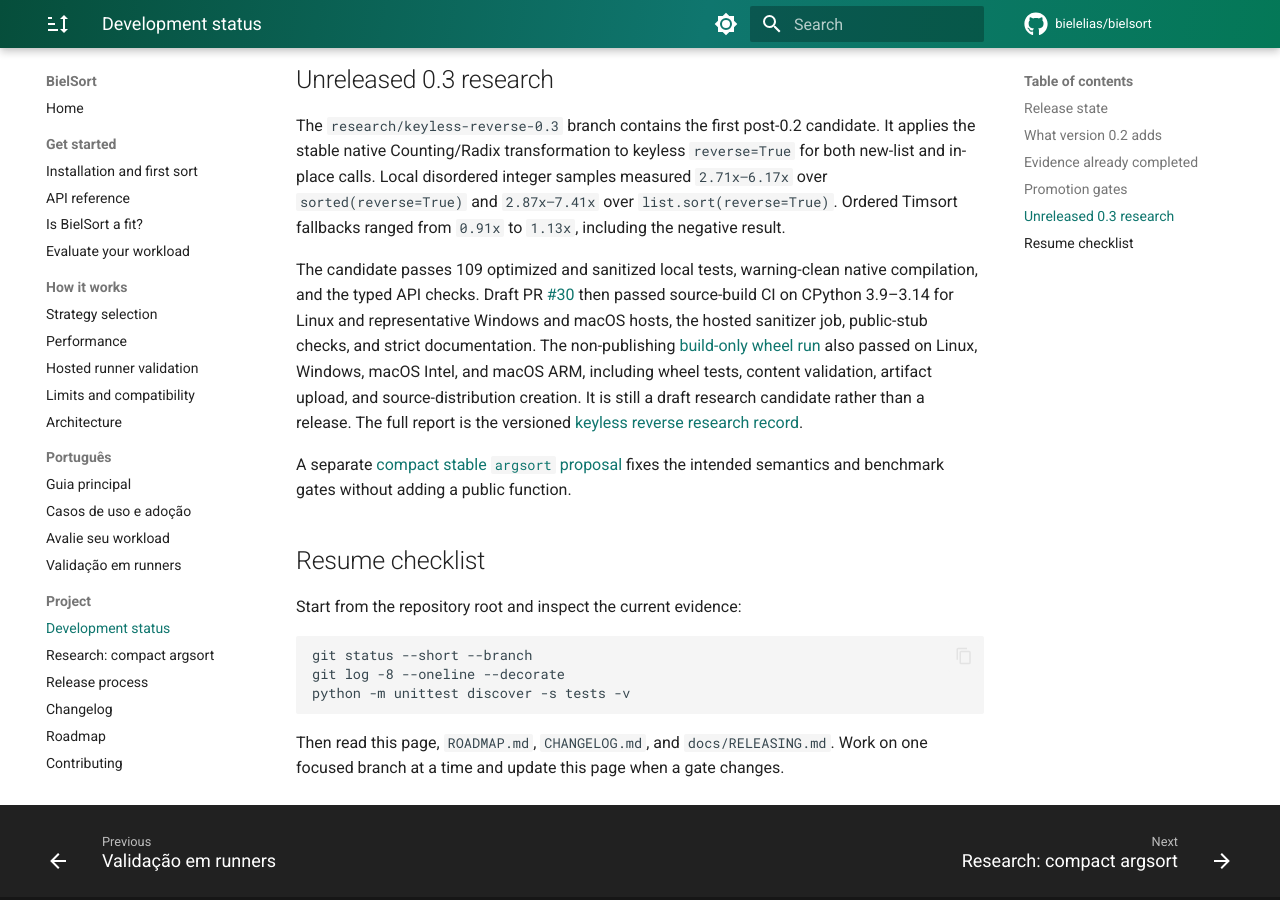
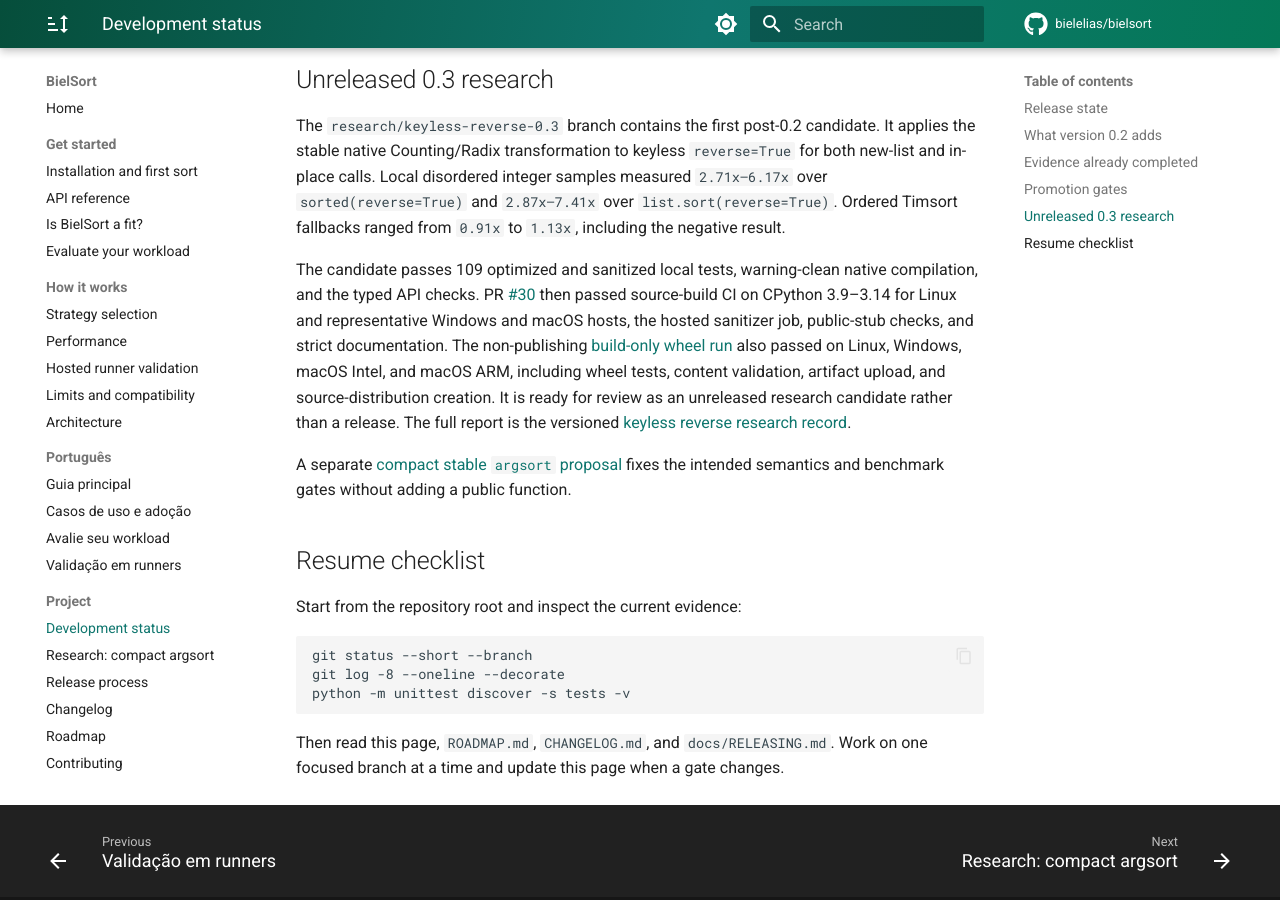
Before and after one commit to bielelias/bielsort, an MkDocs documentation site: the page built from docs/development-status.md, in a window 1280 px wide and 900 px high, scrolled down 2356 px. Built offline with MkDocs 1.6.1 and Material for MkDocs 9.7.7, drawn with Linux system fonts in a browser that asks for light colours; comment, search, counter and statistics services are not loaded.

Commit message:
Promote keyless reverse candidate for review

```diff
--- a/docs/development-status.md
+++ b/docs/development-status.md
@@ -94,15 +94,16 @@ integer samples measured `2.71x–6.17x` over `sorted(reverse=True)` and
 from `0.91x` to `1.13x`, including the negative result.
 
 The candidate passes 109 optimized and sanitized local tests, warning-clean
-native compilation, and the typed API checks. Draft PR
+native compilation, and the typed API checks. PR
 [#30](https://github.com/bielelias/bielsort/pull/30) then passed source-build CI
 on CPython 3.9–3.14 for Linux and representative Windows and macOS hosts, the
 hosted sanitizer job, public-stub checks, and strict documentation. The
 non-publishing [build-only wheel run](https://github.com/bielelias/bielsort/actions/runs/31032231434)
 also passed on Linux, Windows, macOS Intel, and macOS ARM, including wheel tests,
 content validation, artifact upload, and source-distribution creation. It is
-still a draft research candidate rather than a release. The full report is the
-versioned [keyless reverse research record](https://github.com/bielelias/bielsort/blob/main/benchmarks/results/2026-08-05-keyless-reverse.md).
+ready for review as an unreleased research candidate rather than a release.
+The full report is the versioned
+[keyless reverse research record](https://github.com/bielelias/bielsort/blob/main/benchmarks/results/2026-08-05-keyless-reverse.md).
 
 A separate [compact stable `argsort` proposal](argsort-research.md) fixes the
 intended semantics and benchmark gates without adding a public function.
```
Also changed, not shown: ROADMAP.md (+2 -0 lines), benchmarks/results/2026-08-05-keyless-reverse.md (+4 -3 lines).
